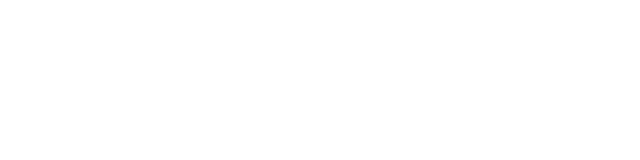
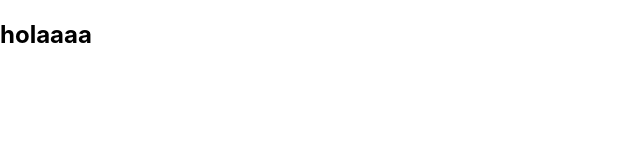
Before and after one commit to Pabdro/mi-proyectointerna, a React (Create React App) app: page /crearLatex in a window 1280 px wide. Before the commit this address had no page. Shown: the top 160 px of the page, without its empty margins (0-640 px from the left). Built offline with nearby package versions, Linux system fonts and the light colour scheme.

Commit message:
conectando inicio con segunda

```diff
--- a/src/App.js
+++ b/src/App.js
@@ -1,11 +1,13 @@
 import './App.css';
 import {Routes , Route} from 'react-router-dom'
 import Inicio from '../src/Paginas/inicio/inicio'
+import CrearLatex from '../src/Paginas/crearLatex/crearLatex'
 function App() {
   return (
     <div classname='App'>
     <Routes>
       <Route path='/' element={<Inicio/>} />
+      <Route path='/crearLatex' element={<CrearLatex/>} />
     </Routes>
     </div>
   );
--- a/src/Paginas/crearLatex/crearLatex.js
+++ b/src/Paginas/crearLatex/crearLatex.js
@@ -1,5 +1,4 @@
 import React from 'react'
-import {Link} from "react-router-dom";
 import './crearLatex.css';
 
 const CrearLatex = () => {
--- a/src/Paginas/inicio/inicio.js
+++ b/src/Paginas/inicio/inicio.js
@@ -8,7 +8,7 @@ const Inicio = () => {
         <br/><br/><br/>
         <h1 className='titulo'>Aplicacion interna</h1>
         <div className='cajabotones'>
-        <Link to = "/signin">
+        <Link to = "/crearLatex">
         <button  type="button" class="boton"><b>Crear latex</b>
         </button>
         </Link>
```
